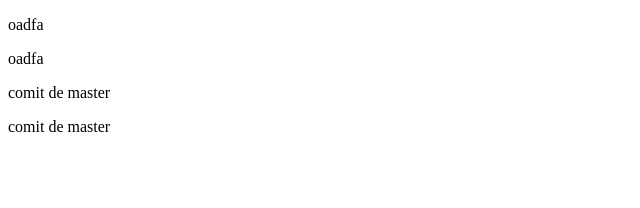
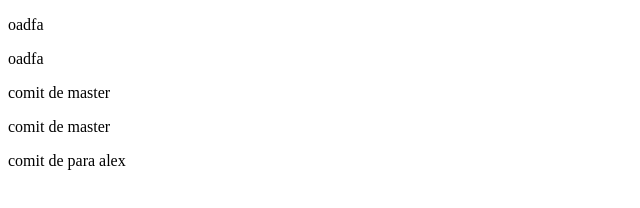
Before and after one commit to alexander-tech-maker/hello-wold-gif, a plain HTML site: page index.html in a window 1280 px wide. Shown: the whole page, without its empty margins (0-640 px from the left). Drawn offline with Linux system fonts and the light colour scheme.

Commit message:
commit para alex

```diff
--- a/index.html
+++ b/index.html
@@ -8,5 +8,7 @@
 	<p> oadfa</p>
     <p> comit de master</p>
      <p> comit de master</p>
+     <p> comit de para alex</p>
+
 </body>
 </html>
```
